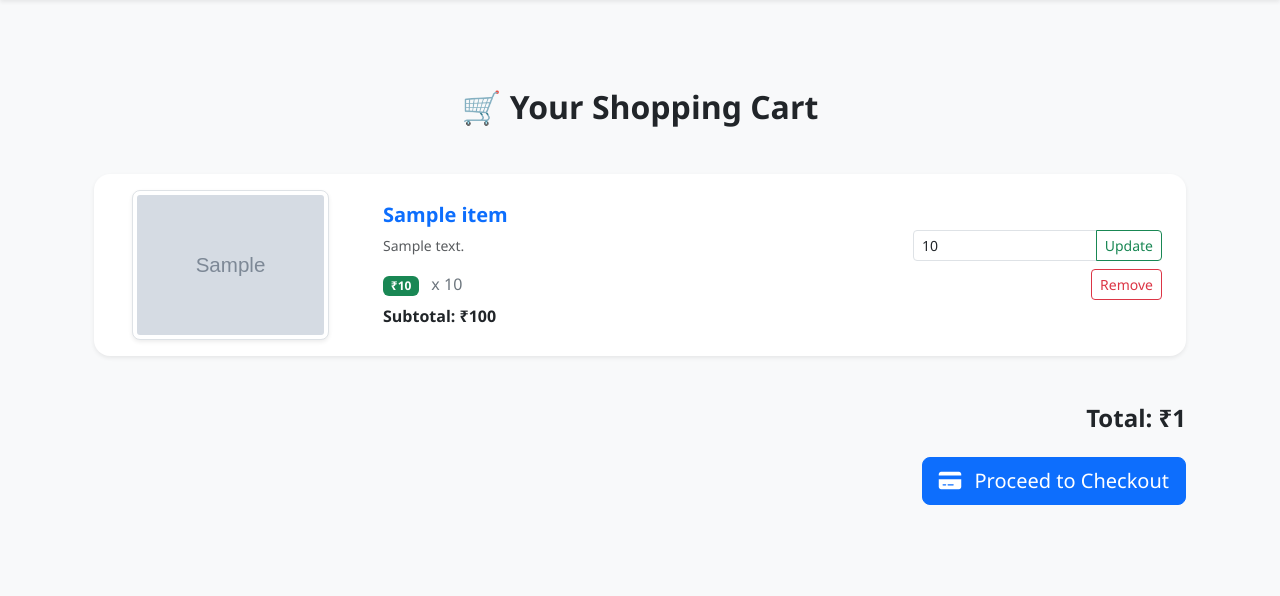
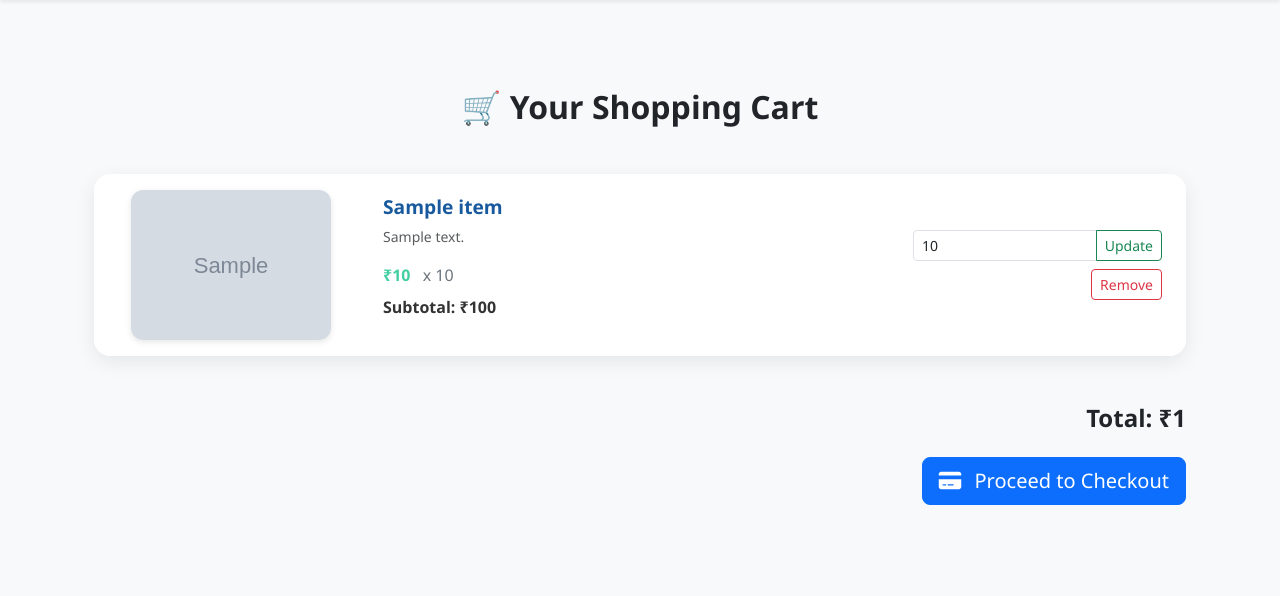
Before and after one commit to ParthibPal/E-commerce, a Flask app: template templates/cart.html in a window 1280 px wide. Shown: the part 64-660 px from the top of the page. Run offline with Flask 3, Linux system fonts and the light colour scheme; the template is opened without the code that fills it: most values are stand-ins (such as "Sample title", 1, 10 or a date in 2020); grey boxes marked "Sample" are stand-in pictures; some libraries are stand-ins or nearby versions.

Commit message:
shopping cart: update

```diff
--- a/templates/cart.html
+++ b/templates/cart.html
@@ -1,35 +1,90 @@
 {% extends "base.html" %}
 {% block content %}
+<style>
+  .cart-card {
+    background: #fff;
+    border-radius: 16px;
+    box-shadow: 0 6px 20px rgba(0, 0, 0, 0.08);
+    transition: transform 0.3s ease, box-shadow 0.3s ease;
+    animation: fadeUp 0.5s ease forwards;
+    opacity: 0;
+  }
+
+  .cart-card:hover {
+    transform: translateY(-4px);
+    box-shadow: 0 10px 30px rgba(0, 0, 0, 0.12);
+  }
+
+  .cart-image {
+    max-height: 150px;
+    object-fit: cover;
+    border-radius: 12px;
+    box-shadow: 0 2px 6px rgba(0, 0, 0, 0.1);
+  }
+
+  .cart-title {
+    font-size: 1.2rem;
+    font-weight: 600;
+    color: #185a9d;
+  }
+
+  .cart-price {
+    font-size: 1rem;
+    font-weight: bold;
+    color: #43cea2;
+  }
+
+  .cart-subtotal {
+    font-weight: 600;
+    font-size: 1rem;
+    color: #333;
+  }
+
+  .checkout-btn {
+    transition: all 0.3s ease;
+    transform: scale(1);
+  }
+
+  .checkout-btn:hover {
+    transform: scale(1.05);
+    box-shadow: 0 4px 12px rgba(0, 0, 0, 0.2);
+  }
+
+  @keyframes fadeUp {
+    from {
+      transform: translateY(20px);
+      opacity: 0;
+    }
+
+    to {
+      transform: translateY(0);
+      opacity: 1;
+    }
+  }
+</style>
+
 <div class="container py-5">
   <h2 class="text-center mb-5 fw-bold">🛒 Your Shopping Cart</h2>
 
   {% if cart_items %}
   {% for item in cart_items %}
-  <div class="card mb-4 border-0 shadow-sm rounded-4">
+  <div class="cart-card card mb-4 border-0 rounded-4">
     <div class="row g-0 align-items-center">
-      <!-- Product Image -->
       <div class="col-md-3 text-center p-3">
         <img loading="lazy" src="{{ url_for('static', filename='images/' ~ item.product_image) }}"
-          class="img-thumbnail rounded-3 shadow-sm" style="max-height: 150px; object-fit: cover;"
-          alt="{{ item.product_name }}">
+          class="cart-image img-fluid" alt="{{ item.product_name }}">
       </div>
-
-      <!-- Product Details -->
       <div class="col-md-6">
         <div class="card-body">
-          <h5 class="card-title text-primary fw-semibold">{{ item.product_name }}</h5>
-          <p class="card-text text-muted small">{{ item.product_description }}</p>
-          <p class="card-text mb-2">
-            <span class="badge bg-success">₹{{ item.product_price }}</span>
+          <h5 class="cart-title">{{ item.product_name }}</h5>
+          <p class="text-muted small">{{ item.product_description }}</p>
+          <p class="mb-2">
+            <span class="cart-price">₹{{ item.product_price }}</span>
             <span class="ms-2 text-secondary">x {{ item.quantity }}</span>
           </p>
-          <p class="card-text fw-bold text-dark">
-            Subtotal: ₹{{ item.quantity * item.product_price }}
-          </p>
+          <p class="cart-subtotal">Subtotal: ₹{{ item.quantity * item.product_price }}</p>
         </div>
       </div>
-
-      <!-- Update Quantity / Remove -->
       <div class="col-md-3 text-end pe-4">
         <form action="{{ url_for('update_cart', cart_id=item.id) }}" method="POST" class="mb-2">
           <div class="input-group input-group-sm">
@@ -37,17 +92,15 @@
             <button type="submit" class="btn btn-outline-success">Update</button>
           </div>
         </form>
-
         <a href="{{ url_for('remove_from_cart', cart_id=item.id) }}" class="btn btn-outline-danger btn-sm">Remove</a>
       </div>
     </div>
   </div>
   {% endfor %}
 
-  <!-- Total & Checkout Button -->
   <div class="text-end mt-5">
     <h4 class="fw-bold">Total: ₹{{ total_price }}</h4>
-    <button id="checkoutBtn" class="btn btn-primary btn-lg mt-3">
+    <button id="checkoutBtn" class="checkout-btn btn btn-primary btn-lg mt-3">
       <i class="fas fa-credit-card me-2"></i> Proceed to Checkout
     </button>
   </div>
@@ -60,9 +113,7 @@
   {% endif %}
 </div>
 
-<!-- Razorpay JS SDK -->
 <script src="https://checkout.razorpay.com/v1/checkout.js"></script>
-
 <script>
   document.addEventListener('DOMContentLoaded', function () {
     const checkoutBtn = document.getElementById('checkoutBtn');
@@ -70,7 +121,7 @@ document.addEventListener('DOMContentLoaded', function () {
 
     checkoutBtn.addEventListener('click', async function () {
       try {
-      const totalPrice = Math.round(parseFloat(`{{ total_price | default(0) }}`) * 100); // ✅ convert rupees to paise
+        const totalPrice = Math.round(parseFloat(`{{ total_price | default(0) }}`) * 100);
         const response = await fetch("/create_order", {
           method: "POST",
           headers: { "Content-Type": "application/json" },
@@ -87,7 +138,7 @@ document.addEventListener('DOMContentLoaded', function () {
           name: "Local Service Marketplace",
           description: "Checkout Payment",
           order_id: data.id,
-        handler: async function(paymentResponse) {
+          handler: async function (paymentResponse) {
             const verifyRes = await fetch("/verify", {
               method: "POST",
               headers: { "Content-Type": "application/json" },
```
Lines whose indentation alone changed are shown as unchanged.
